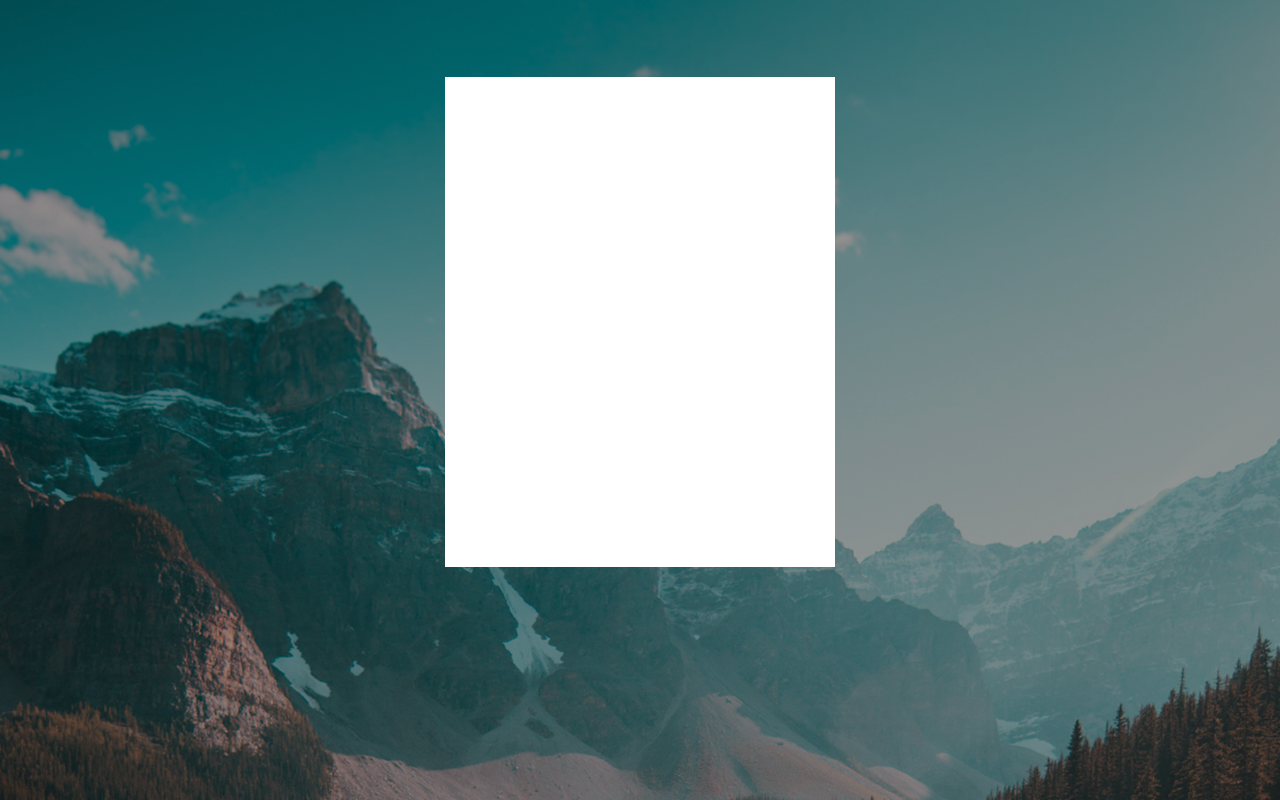
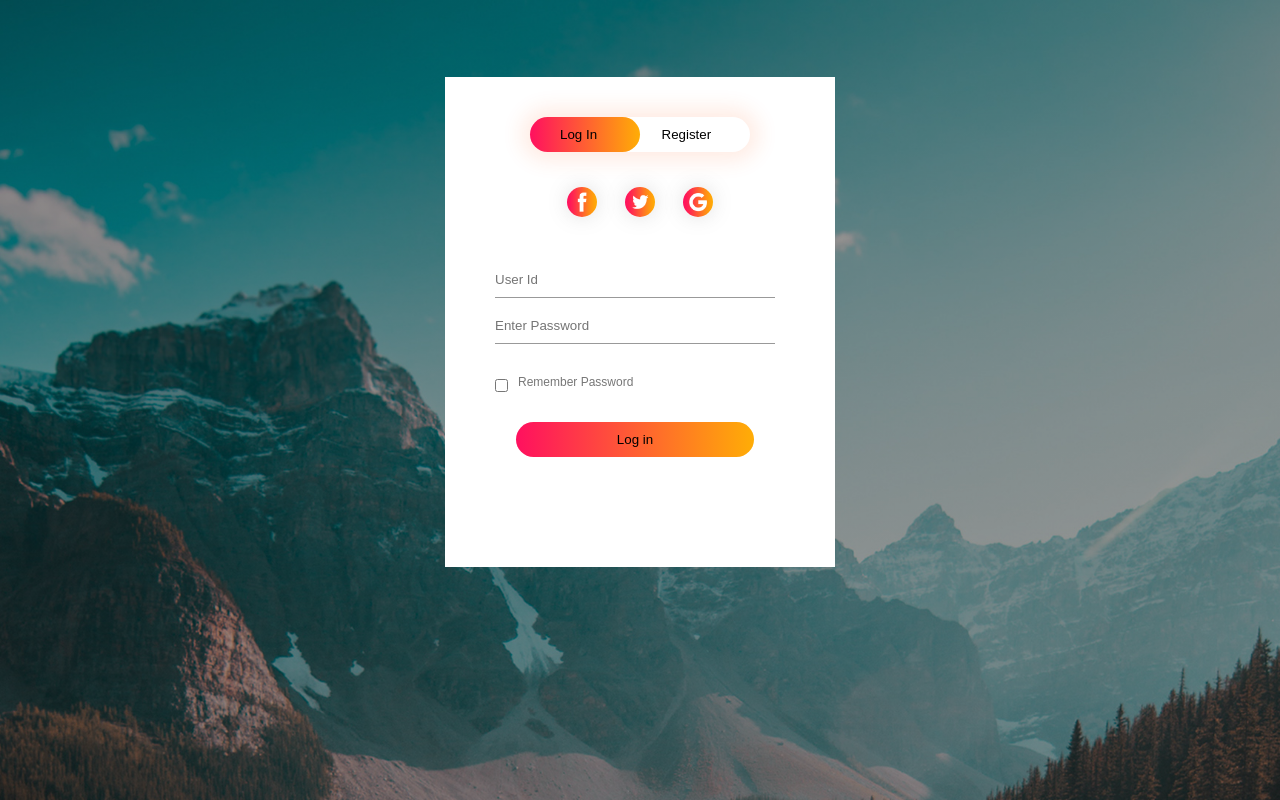
Before and after one commit to walexx/sMS, a plain HTML site: page index.html in a window 1280 px wide. Drawn offline with Linux system fonts and the light colour scheme.

Commit message:
Add files via upload

```diff
--- a/index.html
+++ b/index.html
@@ -6,9 +6,54 @@
 </head>
 <body>
     <div class="hero">
-        <div class="form-box"></div>
+        <div class="form-box">
+            <div class="button-box">
+                <div id="btn"></div>
+                <button type="button" class="toggle-btn" onclick="login()">Log In</button>
+                <button type="button" class="toggle-btn" onclick="register()">Register</button>
+            </div>
+            <div class="social-icons">
+                <img src="fb.png">
+                <img src="tw.png">
+                <img src="gp.png">
+            </div>
+            <form id="login" class="input-group">
+                <input type="text" class="input-field" placeholder="User Id" required>
+                <input type="text" class="input-field" placeholder="Enter Password" required>
+                <input type="checkbox" class="check-box"><span>Remember Password</span>
+                <button type="submit" class="submit-btn">Log in</button>
+
+            </form>
+            <form id="register" class="input-group">
+                <input type="text" class="input-field" placeholder="User Id" required>
+                <input type="email" class="input-field" placeholder="Email" required>
+                <input type="text" class="input-field" placeholder="Enter Password" required>
+                <input type="checkbox" class="check-box"><span>I agree to the terms & conditions</span>
+                <button type="submit" class="submit-btn">Register</button>
+
+            </form>
+        </div>
+
     </div>
 
+    <script>
+        var x = document.getElementById("login")
+        var y = document.getElementById("register")
+        var z = document.getElementById("btn")
+
+
+        function register(){
+            x.style.left = "-400px";
+            y.style.left = "50px"
+            z.style.left = "110px"
+        }
+        function login(){
+            x.style.left = "50px";
+            y.style.left = "450px"
+            z.style.left = "0px"
+        }
+
+    </script>
 
 </body>
 </html>
--- a/style.css
+++ b/style.css
@@ -1,6 +1,7 @@
 *{
     margin: 0;
     padding: 0;
+    font-family: sans-serif;
 }
 .hero{
     height: 100%;
@@ -19,4 +20,97 @@
     margin: 6% auto;
     background: #ffff;
     padding: 5px;
+    overflow: hidden;
 }
+
+
+
+
+.button-box{
+    width: 220px;
+    margin: 35px auto;
+    position: relative;
+    box-shadow: 0 0 20px 9px #ff61241f;
+    border-radius: 30px;
+}
+
+.toggle-btn{
+    padding: 10px 30px;
+    cursor: pointer;
+    background: transparent;
+    border: 0;
+    outline: none;
+    position: relative;
+}
+
+
+#btn{
+    top: 0;
+    left: 0;
+    position: absolute;
+    width: 110px;
+    height: 100%;
+    background: linear-gradient(to right, #ff105f, #ffad06);
+    border-radius: 30px;
+    transition: .5s;
+}
+
+.social-icons{
+    margin: 30px auto;
+    text-align: center;
+}
+
+.social-icons img{
+    width: 30px;
+    margin: 0 12px;
+    box-shadow: 0 0 20px 0 #7f7f7f3d;
+    cursor: pointer;
+    border-radius: 50%;
+}
+
+.input-group{
+    top: 180px;
+    position: absolute;
+    width: 280px;
+    transition: .5s;
+}
+.input-field{
+    width: 100%;
+    padding: 10px 0;
+    margin: 5px 0;
+    border-left: 0;
+    border-top: 0;
+    border-right: 0;
+    border-bottom: 1px solid #999;
+    outline: none;
+    background: transparent;
+}
+
+.submit-btn{
+        width: 85%;
+        padding: 10px 30px;
+        cursor: pointer;
+        display: block;
+        margin: auto;
+        background: linear-gradient(to right, #ff105f, #ffad06);
+        border: 0;
+        outline: none;
+        border-radius: 30px;
+
+}
+
+.check-box{
+    margin: 30px 10px 30px 0;
+}
+span{
+    color: #777;
+    font-size: 12px;
+    bottom: 68px;
+    position: absolute;
+}
+#login{
+    left: 50px;
+}
+#register{
+    left: 450px;
+}
```
